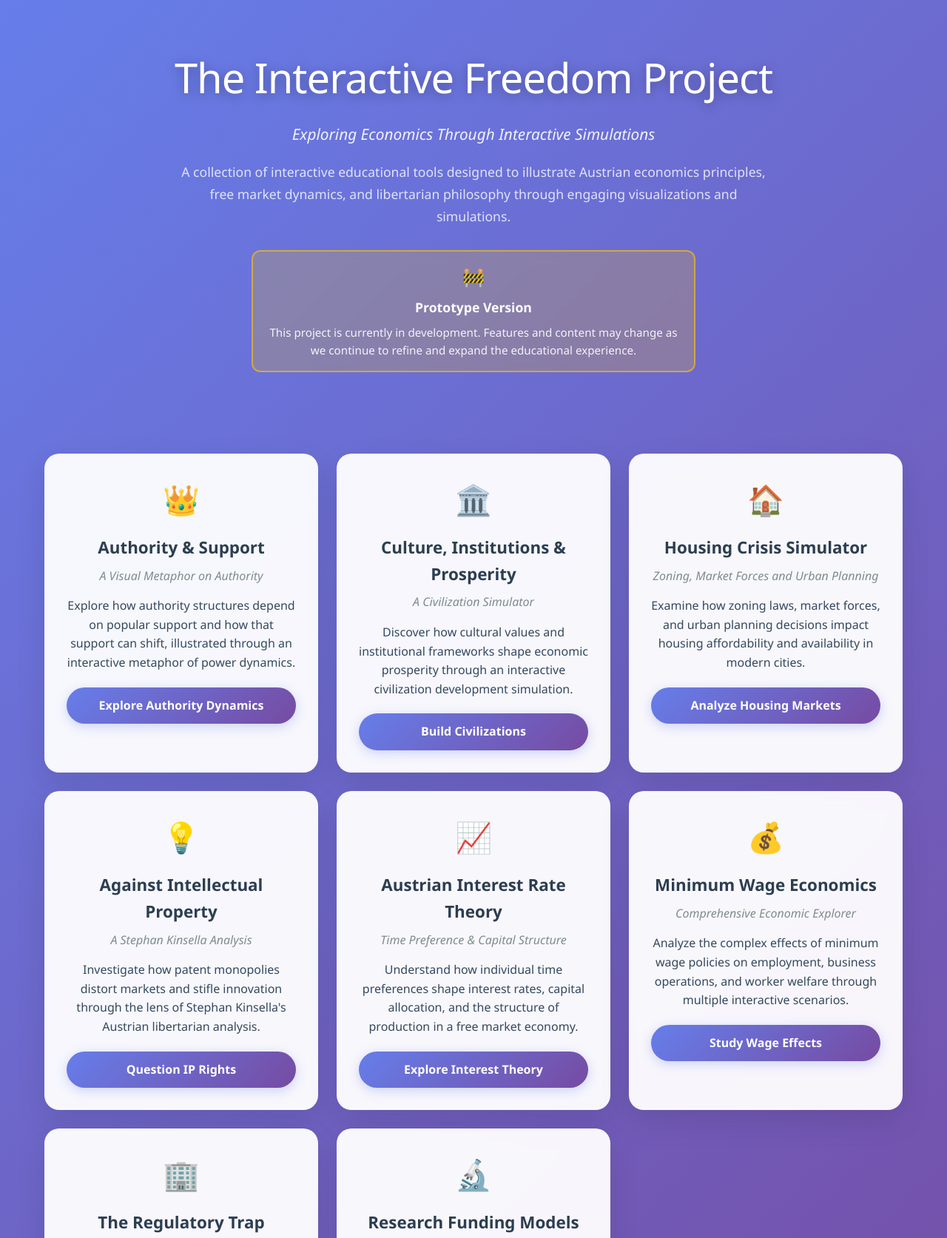
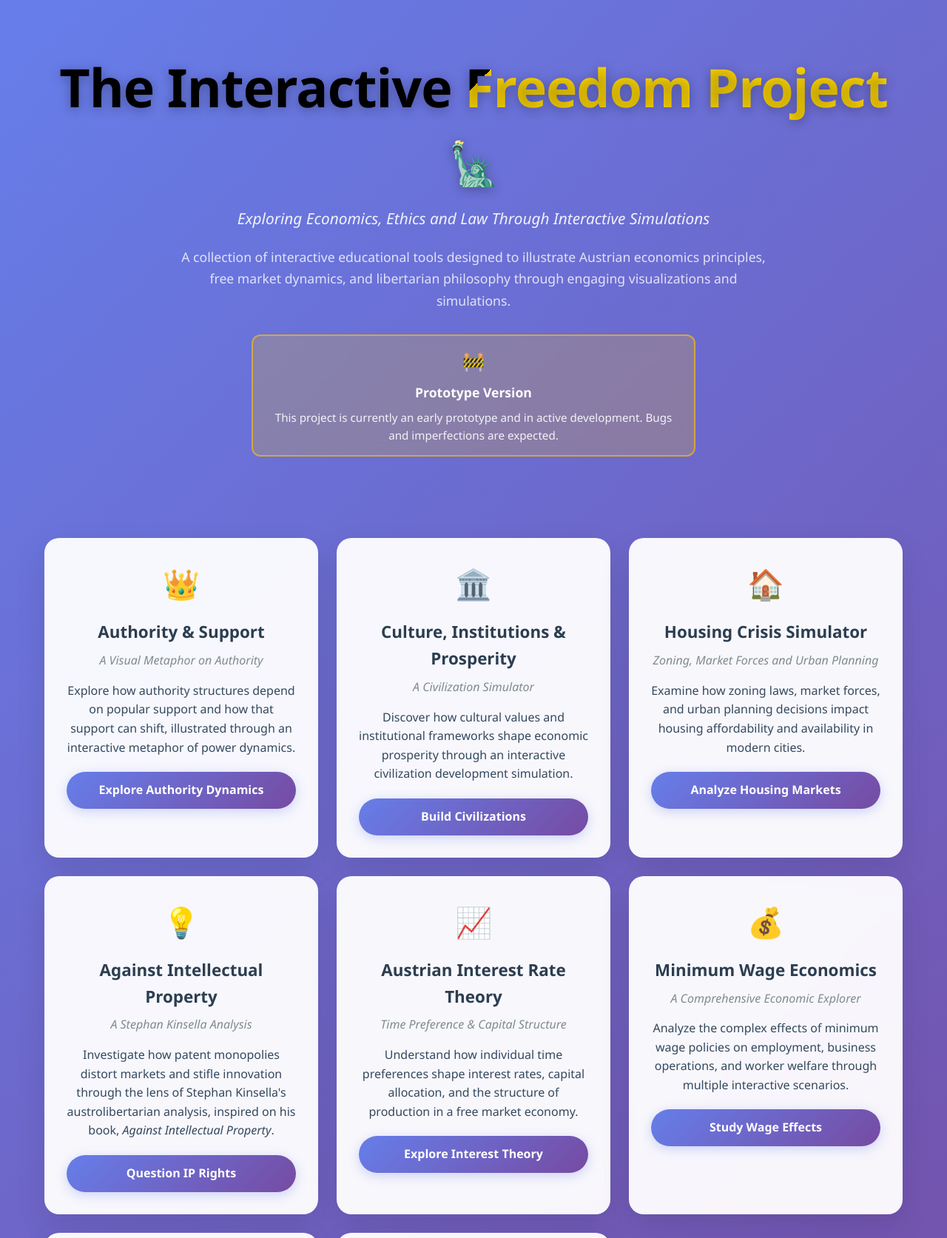
Before and after one commit to VB6Enjoyer/interactive-freedom-project, a plain HTML site: page index.html in a window 1280 px wide. Shown: the top 1673 px of the page at 74% size. Drawn offline with Linux system fonts and the light colour scheme.

Commit message:
Update index.html

```diff
--- a/index.html
+++ b/index.html
@@ -1,9 +1,10 @@
 <!DOCTYPE html>
 <html lang="en">
+
 <head>
     <meta charset="UTF-8">
     <meta name="viewport" content="width=device-width, initial-scale=1.0">
-    <title>The Interactive Freedom Project</title>
+    <title>🗽 The Interactive Freedom Project 🗽</title>
     <style>
         * {
             margin: 0;
@@ -38,6 +39,18 @@
             font-weight: 300;
             text-shadow: 0 3px 15px rgba(0, 0, 0, 0.3);
             letter-spacing: -1px;
+        }
+
+        .anarcho-text {
+            background: linear-gradient(135deg, black 50%, gold 50%);
+            background-clip: text;
+            -webkit-background-clip: text;
+            -webkit-text-fill-color: transparent;
+            /* Optional aesthetic enhancements */
+            font-size: 1.28em;
+            font-weight: bold;
+            text-align: center;
+            padding: 10px;
         }
 
         .header .tagline {
@@ -178,7 +191,7 @@
             text-align: center;
             color: rgba(255, 255, 255, 0.8);
             margin-top: 60px;
-            padding: 30px 0;
+            padding-top: 30px;
             border-top: 1px solid rgba(255, 255, 255, 0.2);
         }
 
@@ -191,6 +204,15 @@
             opacity: 0.9;
             max-width: 600px;
             margin: 0 auto;
+        }
+
+        .footer .contact {
+            padding-top: 30px;
+            margin-bottom: 0;
+        }
+
+        .email {
+            color: #ffc83d;
         }
 
         /* Responsive Design */
@@ -247,11 +269,12 @@
         }
     </style>
 </head>
+
 <body>
     <div class="container">
         <header class="header">
-            <h1>The Interactive Freedom Project</h1>
-            <div class="tagline">Exploring Economics Through Interactive Simulations</div>
+            <h1><span class="anarcho-text">The Interactive Freedom Project</span> 🗽</h1>
+            <div class="tagline">Exploring Economics, Ethics and Law Through Interactive Simulations</div>
             <p class="description">
                 A collection of interactive educational tools designed to illustrate Austrian economics principles,
                 free market dynamics, and libertarian philosophy through engaging visualizations and simulations.
@@ -260,7 +283,8 @@
             <div class="prototype-notice">
                 <span class="icon">🚧</span>
                 <h3>Prototype Version</h3>
-                <p>This project is currently in development. Features and content may change as we continue to refine and expand the educational experience.</p>
+                <p>This project is currently an early prototype and in active development. Bugs and imperfections are
+                    expected.</p>
             </div>
         </header>
 
@@ -305,7 +329,8 @@
                     <p class="card-subtitle">A Stephan Kinsella Analysis</p>
                     <p class="card-description">
                         Investigate how patent monopolies distort markets and stifle innovation through
-                        the lens of Stephan Kinsella's Austrian libertarian analysis.
+                        the lens of Stephan Kinsella's austrolibertarian analysis, inspired on his book, <em>Against
+                            Intellectual Property</em>.
                     </p>
                     <a href="pages/intellectual-property.html" class="card-link">Question IP Rights</a>
                 </article>
@@ -324,7 +349,7 @@
                 <article class="simulator-card">
                     <span class="card-icon">💰</span>
                     <h2 class="card-title">Minimum Wage Economics</h2>
-                    <p class="card-subtitle">Comprehensive Economic Explorer</p>
+                    <p class="card-subtitle">A Comprehensive Economic Explorer</p>
                     <p class="card-description">
                         Analyze the complex effects of minimum wage policies on employment, business operations,
                         and worker welfare through multiple interactive scenarios.
@@ -359,21 +384,26 @@
         <footer class="footer">
             <p><strong>The Interactive Freedom Project</strong></p>
             <p class="philosophy">
-                "The curious task of economics is to demonstrate to men how little they really know about what they imagine they can design." — F.A. Hayek
+                "The curious task of economics is to demonstrate to men how little they really know about what they
+                imagine they can design." — F.A. Hayek
+            </p>
+            <p class="contact">
+                Found a bug? Got any ideas? Want to insult me? <a class="email" href="mailto:71mwhifd8@mozmail.com">Send
+                    me an e-mail</a>!
             </p>
         </footer>
     </div>
 
     <script>
         // Add subtle animations and interactions
-        document.addEventListener('DOMContentLoaded', function() {
+        document.addEventListener('DOMContentLoaded', function () {
             // Animate cards on scroll
             const observerOptions = {
                 threshold: 0.1,
                 rootMargin: '0px 0px -50px 0px'
             };
 
-            const observer = new IntersectionObserver(function(entries) {
+            const observer = new IntersectionObserver(function (entries) {
                 entries.forEach(entry => {
                     if (entry.isIntersecting) {
                         entry.target.style.opacity = '1';
@@ -394,7 +424,7 @@
             // Add keyboard navigation improvements
             cards.forEach(card => {
                 const link = card.querySelector('.card-link');
-                card.addEventListener('keydown', function(e) {
+                card.addEventListener('keydown', function (e) {
                     if (e.key === 'Enter' || e.key === ' ') {
                         e.preventDefault();
                         link.click();
@@ -404,7 +434,7 @@
             });
 
             // Add subtle parallax effect to header
-            window.addEventListener('scroll', function() {
+            window.addEventListener('scroll', function () {
                 const scrolled = window.pageYOffset;
                 const header = document.querySelector('.header');
                 const rate = scrolled * -0.5;
@@ -413,4 +443,5 @@
         });
     </script>
 </body>
+
 </html>
```
